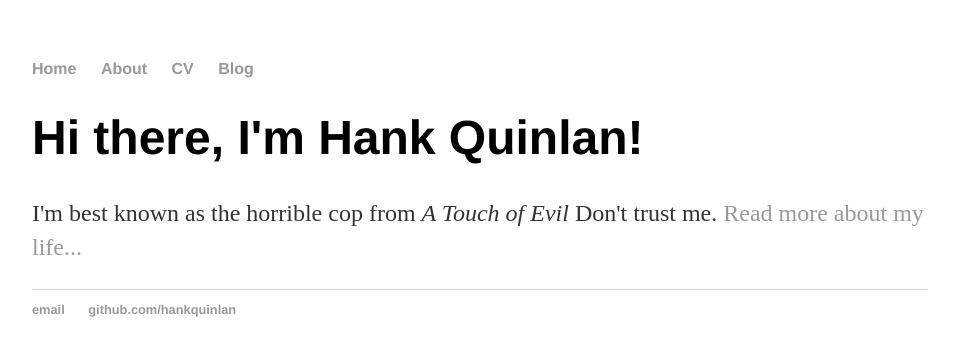
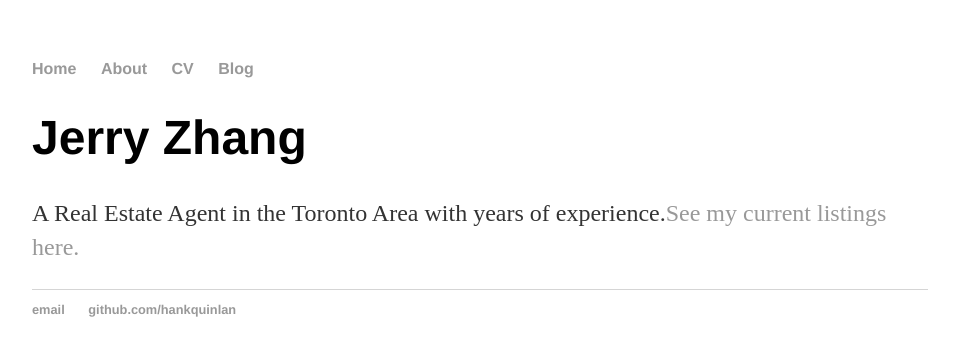
Before and after one commit to RealEstateWebDev/FirstWebsite, a Jekyll site: the page built from index.html, in a window 1280 px wide. Shown: the top 356 px of the page, without its empty margins (160-1115 px from the left). Built offline with Jekyll 4.4.1, drawn with Linux system fonts in a browser that asks for light colours.

Commit message:
Update index.html

```diff
--- a/index.html
+++ b/index.html
@@ -3,6 +3,6 @@ layout: default
 title: Hank Quinlan, Horrible Cop
 ---
 <div class="blurb">
-	<h1>Hi there, I'm Hank Quinlan!</h1>
-	<p>I'm best known as the horrible cop from <em>A Touch of Evil</em> Don't trust me. <a href="/about">Read more about my life...</a></p>
+	<h1>Jerry Zhang</h1>
+	<p>A Real Estate Agent in the Toronto Area with years of experience.<a href="/about">See my current listings here.</a></p>
 </div><!-- /.blurb -->
```
